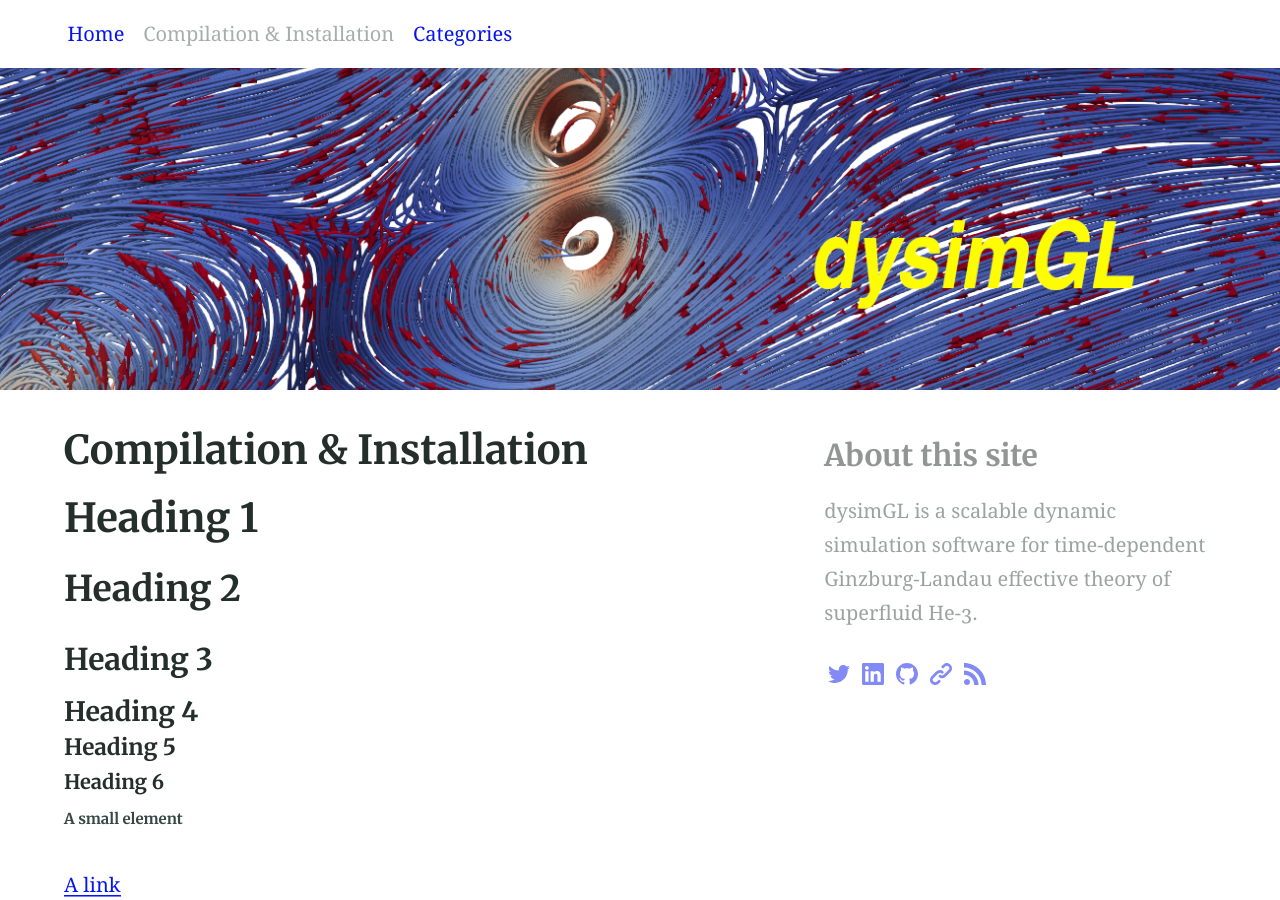
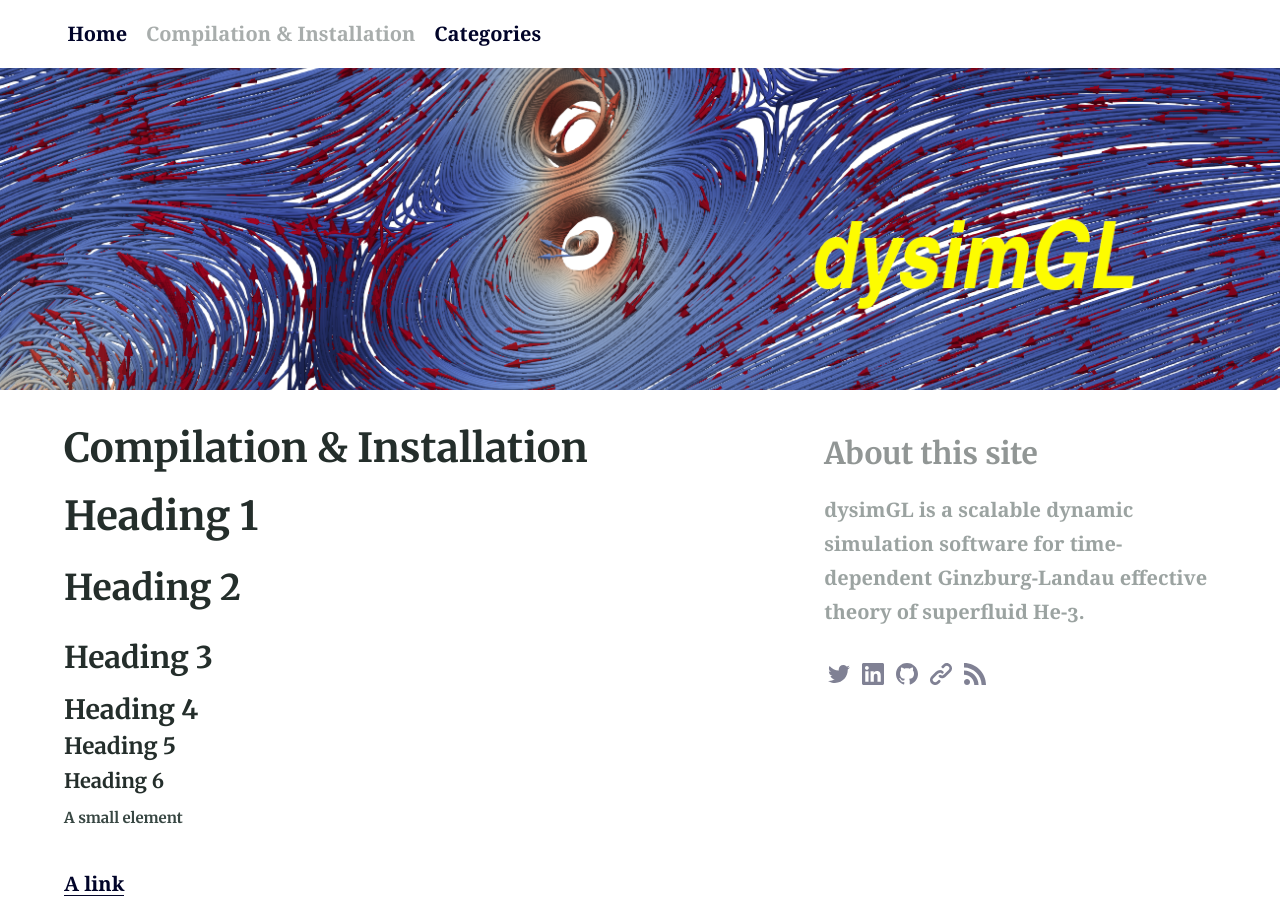
Before and after one commit to dyGiLa/dygila.github.io, a Jekyll site: the page built from install.md, in a window 1280 px wide and 900 px high. Built offline with Jekyll 4.4.1, drawn with Linux system fonts in a browser that asks for light colours.

Commit message:
tweak styling

```diff
--- a/_config.yml
+++ b/_config.yml
@@ -58,7 +58,7 @@ sass:
   style: compressed # Style compression
 permalink: pretty  # Permalink style (/YYYY/MM/DD/page-name/)
 excerpt_separator: <!-- more --> # Marks end of excerpt in posts
-timezone: Europe/London # Timezone for blog posts and alike
+timezone: Europe/Helsinki # Timezone for blog posts and alike
 
 # 5. Collections
 collections:
@@ -108,15 +108,15 @@ email: "me@daviddarnes.com"
 css_inline: true # Will insert all styles into a single <style> block in the <head> element and remove the style <link> reference
 
 # 8. Site favicons & manifest icons
-favicons: # Favicons are also used in the manifest file. Syntax is 'size: path'
-  16: '/assets/logos/logo@16px.png'
-  32: '/assets/logos/logo@32px.png'
-  96: '/assets/logos/logo@96px.png'
-  120: '/assets/logos/logo@120px.png'
-  144: '/assets/logos/logo@144px.png'
-  180: '/assets/logos/logo@180px.png'
-  512: '/assets/logos/logo@512px.png'
-  1024: '/assets/logos/logo@1024px.png'
+#favicons: # Favicons are also used in the manifest file. Syntax is 'size: path'
+#  16: '/assets/logos/logo@16px.png'
+#  32: '/assets/logos/logo@32px.png'
+#  96: '/assets/logos/logo@96px.png'
+#  120: '/assets/logos/logo@120px.png'
+#  144: '/assets/logos/logo@144px.png'
+#  180: '/assets/logos/logo@180px.png'
+#  512: '/assets/logos/logo@512px.png'
+#  1024: '/assets/logos/logo@1024px.png'
 
 # 9. Site navigation
 navigation_header:
--- a/_sass/_settings.scss
+++ b/_sass/_settings.scss
@@ -7,7 +7,7 @@ $accentColour: #05bf85 !default;
 // Text colours
 $headingColour: #242e2b !default;
 $bodyColour: #384743 !default;
-$linkColour: #0515ee !default;
+$linkColour: #010429 !default;
 $hoverColour: #008000 !default;
 $focusColour: #fa407a !default;
 $captionColour: #a8adac !default;
@@ -16,17 +16,17 @@ $white: #ffffff !default;
 // Typography
 $bodytype: (
   font-family: "Georgia, serif",
-  regular: 400,
-  bold: 700,
+  regular: 700,
+  bold: 900,
   italic: italic,
-  cap-height: 0.75
+  cap-height: 0.85
 ) !default;
 
 $headingtype: (
   font-family: '"Merriweather", serif',
   regular: 700,
   bold: 1000,
-  cap-height: 0.85
+  cap-height: 0.95
 ) !default;
 
 $monospacetype: (
```
Also changed, not shown: index.md (+1 -1 lines).
